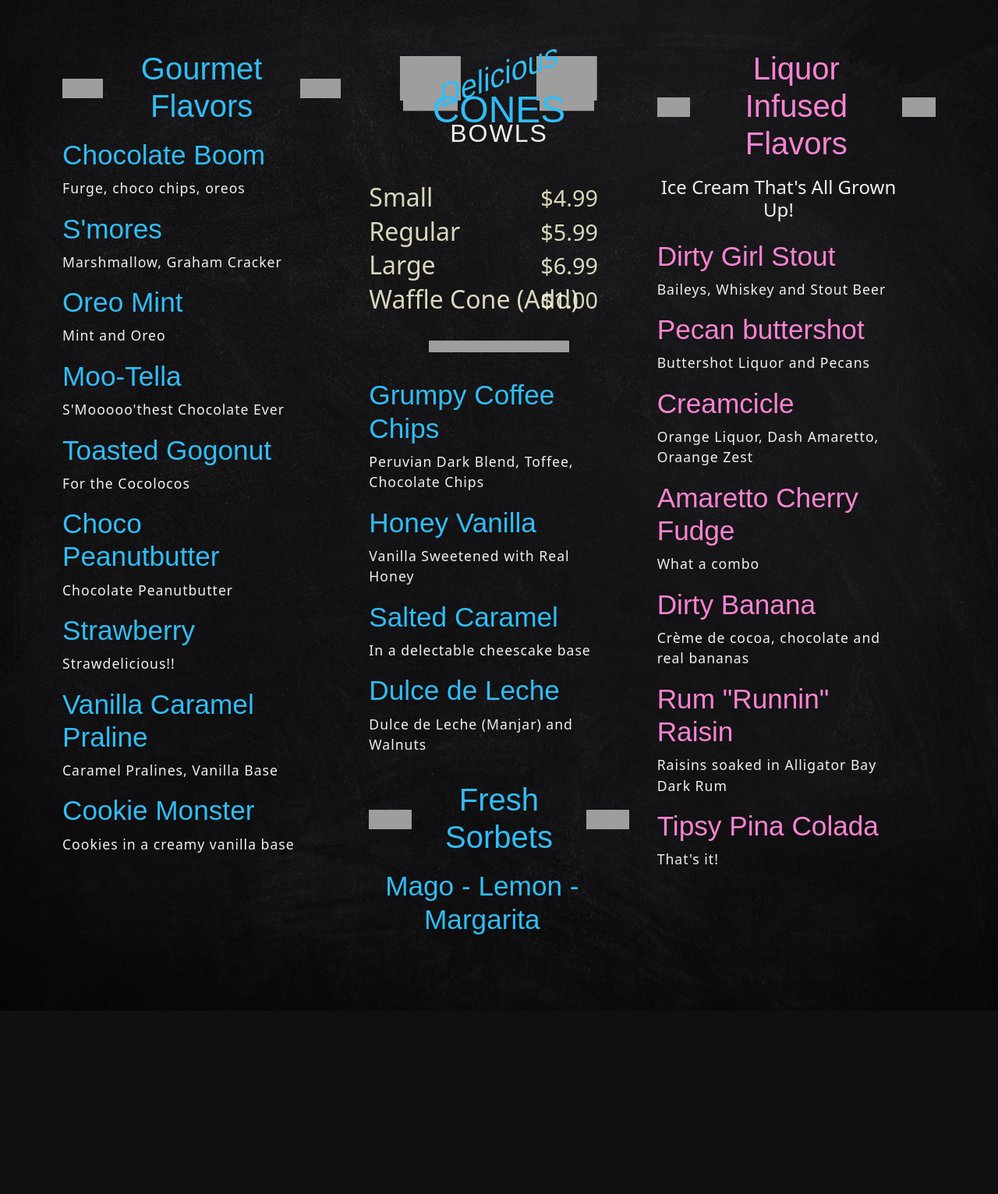
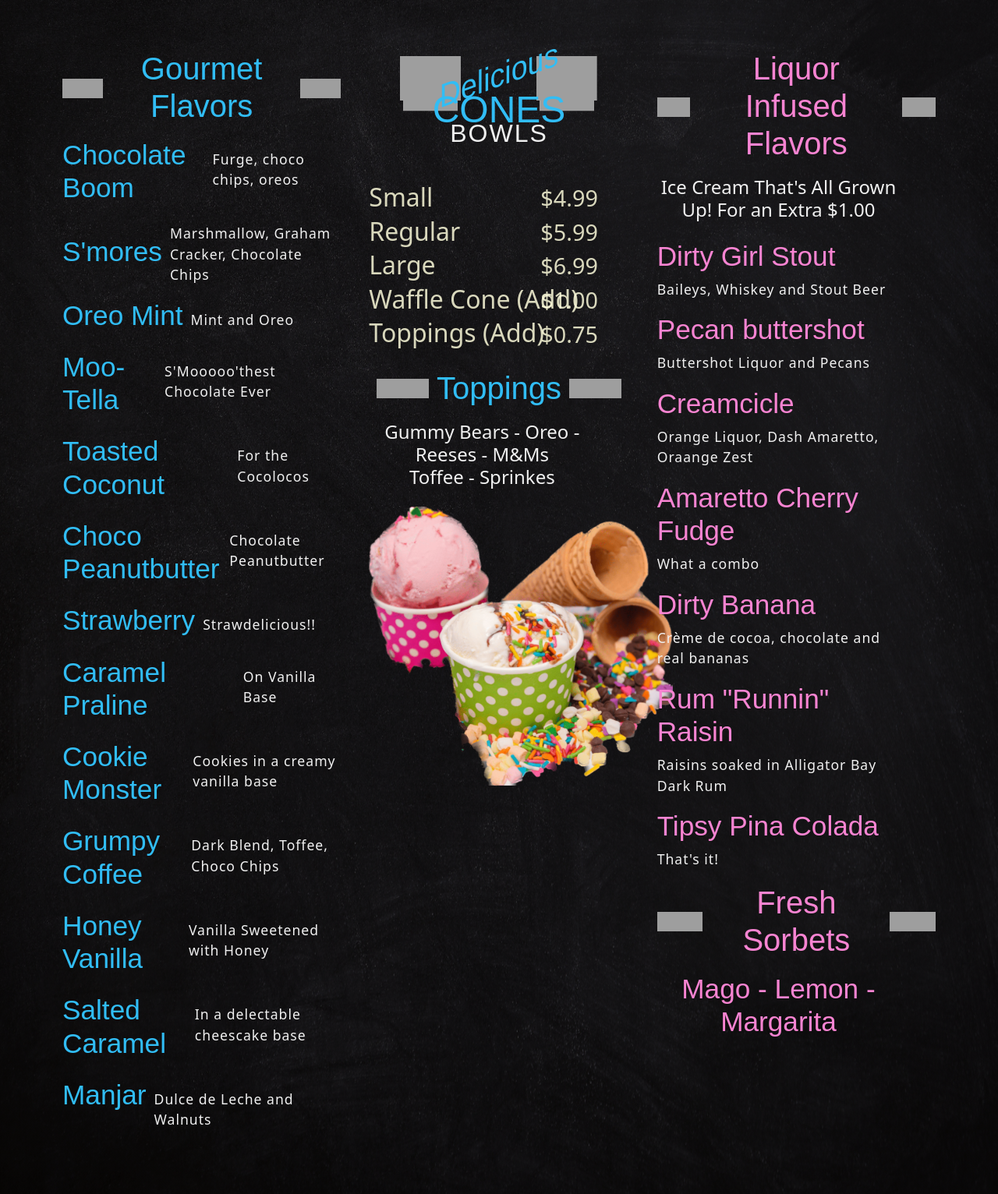
Before and after one commit to brberis/python-django-react-nextjs-jwt, a Django app: page /signpage/ in a window 1280 px wide. Shown: the whole page at 78% size. Before the commit the page ends 1297 px from the top, so only its background shows below. Run offline with Django 4.2, Linux system fonts and the light colour scheme; some web fonts are replaced; grey boxes are pictures that could not be loaded.

Commit message:
toppings

```diff
--- a/src/signpage/templates/signpage.html
+++ b/src/signpage/templates/signpage.html
@@ -53,52 +53,71 @@
 						<h1>Gourmet Flavors</h1>
 						<img src="https://www.sicontis.com/codepen/cpc-food-truck/right-bars.svg">
 					</div>
-					<div class="menu-item">
+					<div class="menu-item d-flex flex-row align-items-baseline">
 						<h3>Chocolate Boom</h3>
 						<p>Furge, choco chips, oreos </p>
 						<!-- <span>$7</span> -->
 					</div>
-					<div class="menu-item">
+					<div class="menu-item d-flex flex-row">
 						<h3>S'mores</h3>
-						<p>Marshmallow, Graham Cracker</p>
+						<p>Marshmallow, Graham Cracker, Chocolate Chips</p>
 						<!-- <span>$10</span> -->
 					</div>
-					<div class="menu-item">
+					<div class="menu-item d-flex flex-row align-items-baseline">
 						<h3>Oreo Mint</h3>
 						<p>Mint and Oreo</p>
 						<!-- <span>$11</span> -->
 					</div>
-					<div class="menu-item">
+					<div class="menu-item d-flex flex-row align-items-baseline">
 						<h3>Moo-Tella</h3>
 						<p>S'Mooooo'thest Chocolate Ever</p>
 						<!-- <span>$12</span> -->
 					</div>
-					<div class="menu-item">
-						<h3>Toasted Gogonut</h3>
+					<div class="menu-item d-flex flex-row align-items-baseline">
+						<h3>Toasted Coconut</h3>
 						<p>For the Cocolocos</p>
 						<!-- <span>$12</span> -->
 					</div>
-					<div class="menu-item">
+					<div class="menu-item d-flex flex-row align-items-baseline">
 						<h3>Choco Peanutbutter</h3>
 						<p>Chocolate Peanutbutter</p>
 						<!-- <span>$12</span> -->
 					</div>
-					<div class="menu-item">
+					<div class="menu-item d-flex flex-row align-items-baseline">
 						<h3>Strawberry</h3>
 						<p>Strawdelicious!!</p>
 						<!-- <span>$12</span> -->
 					</div>
-					<div class="menu-item">
-						<h3>Vanilla Caramel Praline</h3>
-						<p>Caramel Pralines, Vanilla Base</p>
+					<div class="menu-item d-flex flex-row align-items-baseline">
+						<h3>Caramel Praline</h3>
+						<p>On Vanilla Base</p>
 						<!-- <span>$12</span> -->
 					</div>
-					<div class="menu-item">
+					<div class="menu-item d-flex flex-row align-items-baseline">
 						<h3>Cookie Monster</h3>
 						<p>Cookies in a creamy vanilla base</p>
 						<!-- <span>$12</span> -->
 					</div>
-
+					<div class="menu-item d-flex flex-row align-items-baseline">
+						<h3>Grumpy Coffee</h3>
+						<p>Dark Blend, Toffee, Choco Chips </p>
+						<!-- <span>$12</span> -->
+					</div>
+					<div class="menu-item d-flex flex-row align-items-baseline">
+						<h3>Honey Vanilla</h3>
+						<p>Vanilla Sweetened with Honey</p>
+						<!-- <span>$12</span> -->
+					</div>
+					<div class="menu-item d-flex flex-row align-items-baseline">
+						<h3>Salted Caramel</h3>
+						<p>In a delectable cheescake base</p>
+						<!-- <span>$12</span> -->
+					</div>
+					<div class="menu-item d-flex flex-row align-items-baseline">
+						<h3>Manjar</h3>
+						<p>Dulce de Leche and Walnuts</p>
+						<!-- <span>$12</span> -->
+					</div>
 				</div>
 
 				<div class="col-4 p-4 board-item blue">
@@ -149,39 +168,25 @@
 						<h1>Waffle Cone (Add)</h1>
 						<span>$1.00</span>
 					</div>
-					<div class="separator">
-						<img src="https://www.sicontis.com/codepen/cpc-food-truck/under-bars.svg">
-					</div>
-					<div class="menu-item">
-						<h3>Grumpy Coffee Chips</h3>
-						<p>Peruvian Dark Blend, Toffee, Chocolate Chips </p>
-						<!-- <span>$12</span> -->
-					</div>
-					<div class="menu-item">
-						<h3>Honey Vanilla</h3>
-						<p>Vanilla Sweetened with Real Honey</p>
-						<!-- <span>$12</span> -->
-					</div>
-					<div class="menu-item">
-						<h3>Salted Caramel</h3>
-						<p>In a delectable cheescake base</p>
-						<!-- <span>$12</span> -->
-					</div>
-					<div class="menu-item">
-						<h3>Dulce de Leche</h3>
-						<p>Dulce de Leche (Manjar) and Walnuts</p>
-						<!-- <span>$12</span> -->
+					<div class="menu-item prices">
+						<h1>Toppings (Add)</h1>
+						<span>$0.75</span>
 					</div>
 					<div class="separator">
 					</div>
-					<div class="board-item__title">
-						<img src="https://www.sicontis.com/codepen/cpc-food-truck/left-bars.svg">
-						<h1>Fresh Sorbets</h1>
-						<img src="https://www.sicontis.com/codepen/cpc-food-truck/right-bars.svg">
-					</div>
-					<div class="menu-item text-center">
-						<h3>Mago - Lemon - Margarita</h3>
-						<!-- <span>$7</span> -->
+
+
+					<div class="blue">
+						<div class="board-item__title">
+							<img src="https://www.sicontis.com/codepen/cpc-food-truck/left-bars.svg">
+							<h1>Toppings</h1>
+							<img src="https://www.sicontis.com/codepen/cpc-food-truck/right-bars.svg">
+						</div>
+						<div class="menu-item text-center">
+							<h4>Gummy Bears - Oreo - Reeses - M&Ms <br>Toffee - Sprinkes </h4>
+						</div>
+						<img src="/static/images/toppings.png" width="390px">
+
 					</div>
 				</div>
 				<div class="col-4 board-item red">
@@ -191,7 +196,7 @@
 						<img src="https://www.sicontis.com/codepen/cpc-food-truck/right-bars.svg">
 					</div>
 					<div class="menu-item text-center">
-						<h4>Ice Cream That's All Grown Up!</h4>
+						<h4>Ice Cream That's All Grown Up! For an Extra $1.00</h4>
 					</div>
 					<div class="menu-item">
 						<h3>Dirty Girl Stout</h3>
@@ -228,86 +233,21 @@
 						<p>That's it!</p>
 						<!-- <span>$8</span> -->
 					</div>
+					<div class="board-item__title">
+						<img src="https://www.sicontis.com/codepen/cpc-food-truck/left-bars.svg">
+						<h1>Fresh Sorbets</h1>
+						<img src="https://www.sicontis.com/codepen/cpc-food-truck/right-bars.svg">
+					</div>
+					<div class="menu-item text-center">
+						<h3>Mago - Lemon - Margarita</h3>
+						<!-- <span>$7</span> -->
+					</div>
+
+
 				</div>
 			</div>
 
-			<!-- <div class="row">
-				<div class="col-4 board-item red">
-					<div class="board-item__title">
-						<h1>Toasties</h1>
-					</div>
-					<div class="menu-item-side">
-						<h3>Ham & Cheese</h3>
-						<span>$5</span>
-					</div>
-					<div class="menu-item-side">
-						<h3>Bacon & Egg</h3>
-						<span>$6</span>
-					</div>
-					<div class="menu-item-side">
-						<h3>Steak & Cheese</h3>
-						<span>$7</span>
-					</div>
-					<div class="menu-item-side">
-						<h3>Steak, Cheese, Tomato</h3>
-						<span>$8</span>
-					</div>
-					<div class="separator">
-						<img src="https://www.sicontis.com/codepen/cpc-food-truck/under-bars.svg">
-					</div>
-				</div>
 
-				<div class="col-4 board-item blue">
-					<div class="board-item__title">
-						<h1>Sides</h1>
-					</div>
-					<div class="menu-item-side">
-						<h3>Fries</h3>
-						<span>$3</span>
-					</div>
-					<div class="menu-item-side">
-						<h3>Onion Rings</h3>
-						<span>$3</span>
-					</div>
-					<div class="menu-item-side">
-						<h3>Fish Bites</h3>
-						<span>$5</span>
-					</div>
-					<div class="menu-item-side">
-						<h3>Chicken Bites</h3>
-						<span>$5</span>
-					</div>
-					<div class="separator">
-						<img src="https://www.sicontis.com/codepen/cpc-food-truck/under-bars.svg">
-					</div>
-				</div>
-
-				<div class="col-4 board-item red">
-					<div class="board-item__title">
-						<h1>Drinks</h1>
-					</div>
-					<div class="menu-item-side">
-						<h3>All Sodas</h3>
-						<span>$2</span>
-					</div>
-					<div class="menu-item-side">
-						<h3>Milkshakes</h3>
-						<span>$3</span>
-					</div>
-					<div class="menu-item-side">
-						<h3>Thickshakes</h3>
-						<span>$3</span>
-					</div>
-					<div class="menu-item-side">
-						<h3>Iced Tea</h3>
-						<span>$3</span>
-					</div>
-					<div class="menu-item-side">
-						<h3>Bottled Water</h3>
-						<span>$1</span>
-					</div>
-				</div>
-			</div> -->
 
 		</div>
 	</div>
```
Also changed, not shown: src/static/images/toppings.png (added).
